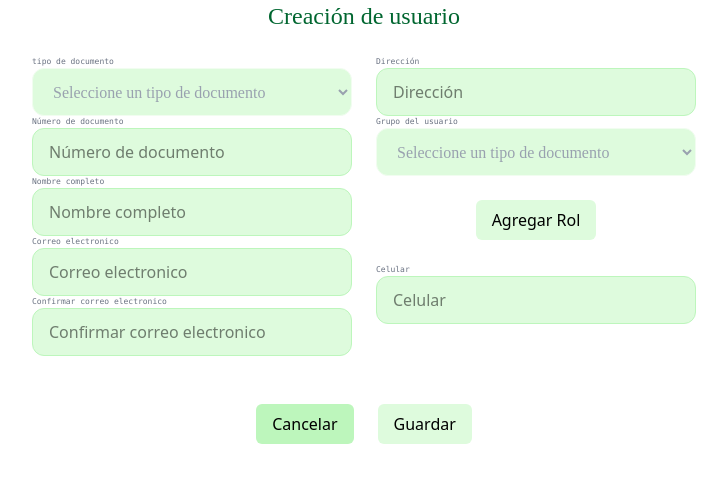
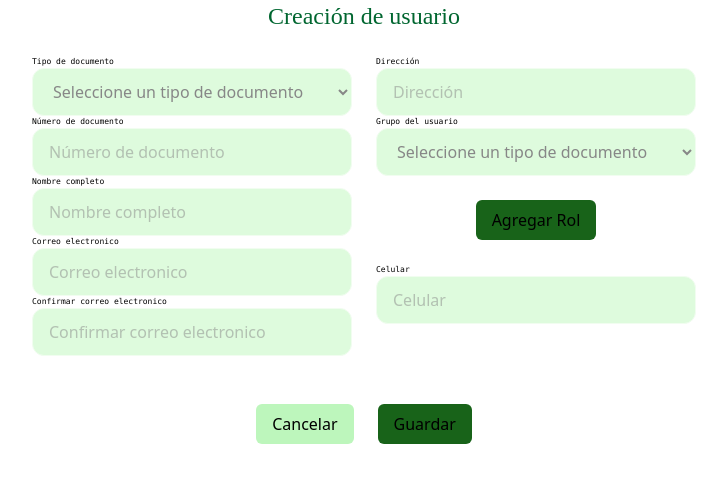
Before and after one commit to CJCPDev/proyecto-formativo-pharmasoft-sena, a React (Vite) app in the folder frontend/sena-pharmasoft/: page / in a window 1280 px wide. Shown: the top 482 px of the page, without its empty margins (276-1003 px from the left). Built offline with nearby package versions, Linux system fonts and the light colour scheme.

Commit message:
styles: actualizaciones de colores

```diff
--- a/frontend/sena-pharmasoft/src/features/users/components/UserForm.jsx
+++ b/frontend/sena-pharmasoft/src/features/users/components/UserForm.jsx
@@ -8,11 +8,11 @@ import userGroups from "./../../../data/selects/usersGroups.json"
 export default function UserForm() {
   return (
       <div>
-        <form className="grid grid-cols-2 gap-6 w-full max-w-4xl">
+        <form className="grid grid-cols-2 gap-6 w-full max-w-4xl ">
           {/* Formulario para crear el usuario*/}
           <div>
           <Select
-            label="tipo de documento"
+            label="Tipo de documento"
             name="documentType"
             options={documentTypes}
           />
@@ -23,7 +23,8 @@ export default function UserForm() {
           />
           <Input
           label="Nombre completo"
-          placeholder="Nombre completo" />
+          placeholder="Nombre completo"
+          />
           <Input
             label="Correo electronico"
             type="email"
--- a/frontend/sena-pharmasoft/src/shared/components/Button.jsx
+++ b/frontend/sena-pharmasoft/src/shared/components/Button.jsx
@@ -6,8 +6,8 @@ export default function Button ({
     ...props
 }){
     const variants = {
-        primary: 'bg-brand text-secondary hover:bg-brand-soft ',
-        secondary: 'bg-brand-soft text-main hover:bg-brand',
+        primary: 'bg-brand-hover text-secondary hover:bg-surface-v2',
+        secondary: 'bg-surface-v2 text-main hover:bg-brand-hover',
     };
 
     const sizes = {
--- a/frontend/sena-pharmasoft/src/shared/components/Input.jsx
+++ b/frontend/sena-pharmasoft/src/shared/components/Input.jsx
@@ -7,12 +7,8 @@ export default function Input({label, type = "text", ...props}){
             className="
                     block
                     text-[8px]
-
-                    text-gray-500
                     font-mono
                     font-light
-                    font-
-
                 "
           >
             {label}
@@ -47,16 +43,16 @@ export default function Input({label, type = "text", ...props}){
                     w-full
                     h-12
                     relative
-                    text-black
+                    text-text-muted
                     rounded-xl
-                    bg-brand
+                    bg-brand-soft
                     border
-                    border-brand-soft
+                    border-brand
                     px-4
                     text-base
                     focus:ring-2
-                    focus:ring-[#062d08]
-                    focus:border-[#062d08]
+                    focus:ring-brand-hover
+                    focus:border-brand-hover
                     focus:outline-none
                     "
             {...props}
--- a/frontend/sena-pharmasoft/src/shared/components/Select.jsx
+++ b/frontend/sena-pharmasoft/src/shared/components/Select.jsx
@@ -12,7 +12,6 @@ export default function Select({
             <label className="
                             block
                             text-[8px]
-                            text-gray-500
                             font-mono
                             font-light
                             "
@@ -27,17 +26,16 @@ export default function Select({
                     w-full
                     h-12
                     relative
-                    text-gray-400
+                    text-text-muted
                     rounded-xl
-                    bg-[#DEFBDD]
+                    bg-brand-soft
                     border
-                    border-[#F1FDF0]
+                    border-brand
                     px-4
                     text-base
-                    font-main
                     focus:ring-2
-                    focus:ring-[#062d08]
-                    focus:border-[#062d08]
+                    focus:ring-brand-hover
+                    focus:border-brand-hover
                     focus:outline-none
                 '
                 >
--- a/frontend/sena-pharmasoft/src/styles/global.css
+++ b/frontend/sena-pharmasoft/src/styles/global.css
@@ -13,7 +13,7 @@
     --color-surface-muted: var(--semantic-gray-200);
     --color-text-primary: var(--semantic-gray-900);
     --color-text-secundary: var(--semantic-gray-700);
-    --color-text-muted: var(--semantic-gray-500);
+    --color-text-muted: var(--semantic-text-muted);
     --color-text-inverse: var(--semantic-gray-50);
     --color-border: var(--semantic-primary-800);
     --color-border-strong: var(--semantic-primary-950);
@@ -28,7 +28,7 @@
 
     --color-text-primary: var(--semantic-text-primary);
     --color-text-secundary: var(--semantic-text-secundary);
-    --color-text-mute: var(--semantic-text-mute);
+    --color-text-muted: var(--semantic-text-muted);
     --color-text-inverse: var(--semantic-text-inverse);
 
     --color-border: var(--semantic-border);
--- a/frontend/sena-pharmasoft/src/styles/semantic.css
+++ b/frontend/sena-pharmasoft/src/styles/semantic.css
@@ -9,10 +9,6 @@
     --semantic-brand-hover:var(--color-primary-800); /*generalmente es de un tomo mas oscuro*/
     --semantic-brand-soft: var(--color-primary-100);
 
-
-    --semantic-brand: var(--color-primary-100);
-    --semantic-brand-hover: var(--color-primary-900);/* Generalmente es de un tono mas alto que el brand */
-    --semantic-brand-soft: var(--color-primary-200);
 
     --color-brand-hover: var(--color-primary-900);/* Generalmente es de un tono mas alto que el brand */
     --color-brand-soft: var(--color-primary-200);
```
